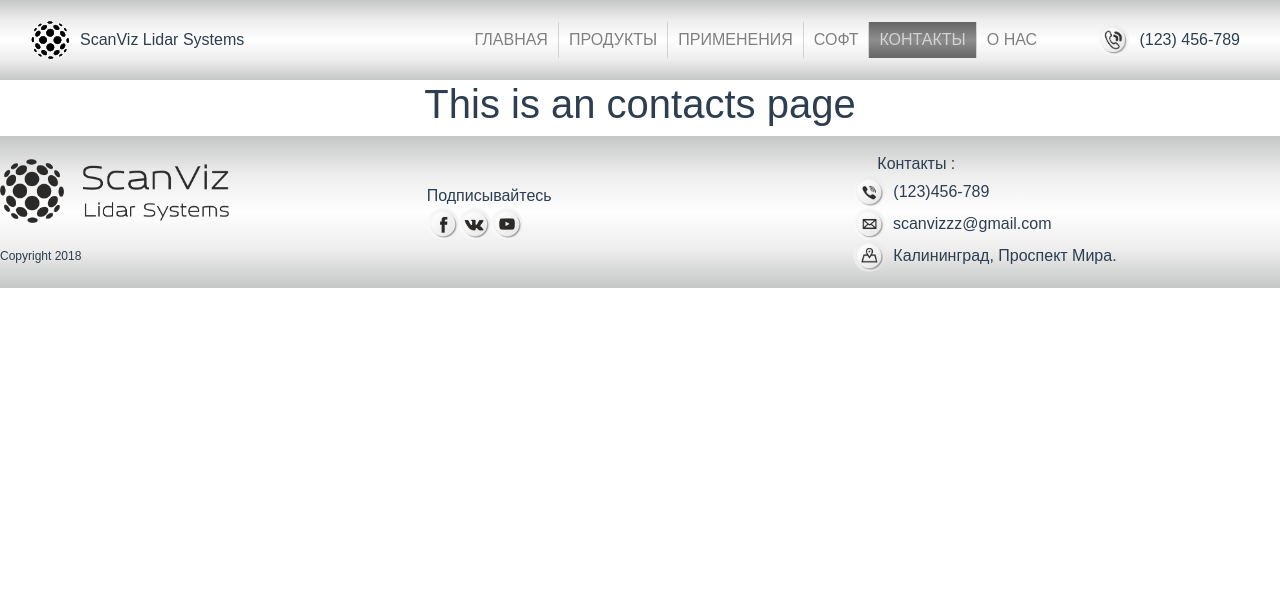
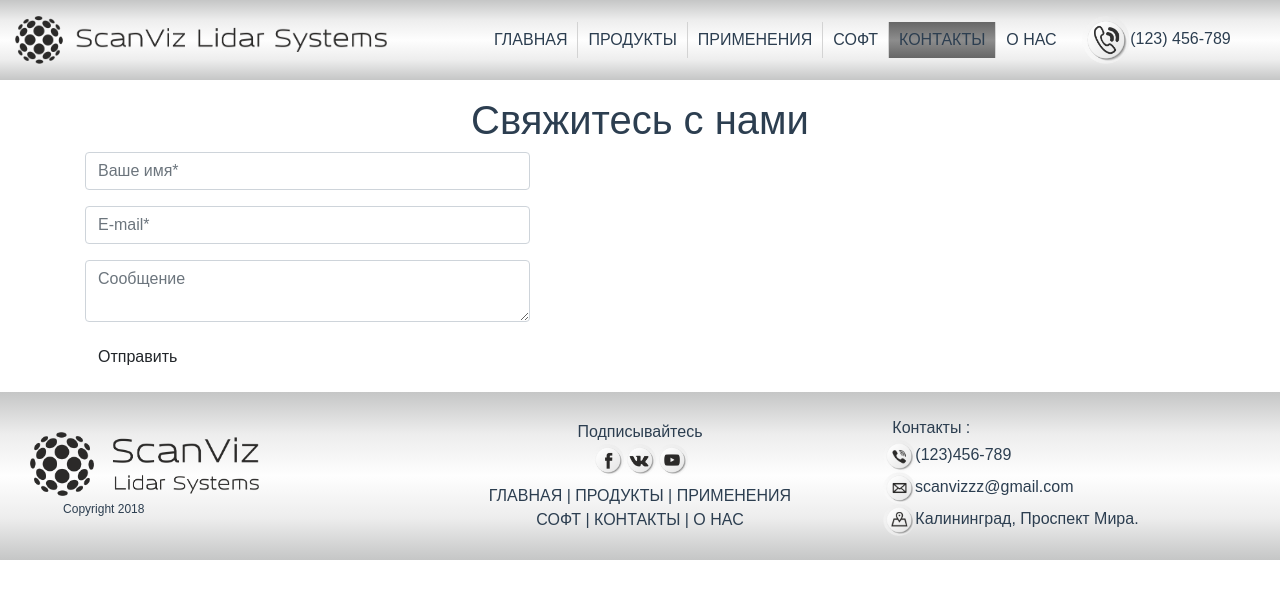
Before and after one commit to vasekguryev94/scanviz-lidar-systems, a Vue app: page /contacts in a window 1280 px wide. Shown: the top 598 px of the page. Built offline with nearby package versions, Linux system fonts and the light colour scheme.

Commit message:
Переделаны хэдер и футер. Начал делать форму обратной связи

```diff
--- a/src/App.vue
+++ b/src/App.vue
@@ -14,6 +14,12 @@ export default {
   components: {
     'footerElement': Footer,
     'headerElement': Header
+  },
+  created () {
+    // let ckeditor = document.createElement('script')
+    // ckeditor.setAttribute('src', 'https://cdn.emailjs.com/sdk/2.2.4/email.min.js')
+    // document.head.appendChild(ckeditor)
+    // emailjs.init('user_2Yie6jIsgYdc4eUGQvvLJ')
   }
 }
 </script>
@@ -23,55 +29,18 @@ export default {
   font-family: 'Arial', Helvetica, Avenir, sans-serif;
   -webkit-font-smoothing: antialiased;
   -moz-osx-font-smoothing: grayscale;
-  text-align: center;
+  /*text-align: center;*/
   color: #2c3e50;
 }
 
-// offsets list
-$offset-sizes: ( s: 8px, m: 16px, l: 24px );
-// sides list
-$sides: ( t: top, b: bottom, l: left, r: right);
-
-// generate padding and margin classes
-@mixin offsets($offset-sizes, $sides){
-  @each $offsetSuffix, $size in $offset-sizes {
-    @each $sideSuffix, $side in $sides {
-      .p#{$sideSuffix}-#{$offsetSuffix} {
-        padding-#{$side}: $size;
-      }
-      .m#{$sideSuffix}-#{$offsetSuffix} {
-        margin-#{$side}: $size;
-      }
-    }
-    .p-#{$offsetSuffix}{
-      padding: $size;
-    }
-    .m-#{$offsetSuffix}{
-      margin: $size;
-    }
-  }
+a:hover {
+  color: #2c3e50!important;
+  text-decoration: none!important;
 }
 
-// generate no padding no margin classes
-@mixin noOffsets($sides) {
-  @each $sideSuffix, $side in $sides {
-    .no-p#{$sideSuffix} {
-      padding-#{$side}: 0;
-    }
-    .no-m#{$sideSuffix} {
-      margin-#{$side}: 0;
-    }
-  }
-  // no-padding
-  .np {
-    padding: 0;
-  }
-  // no-margin
-  .nm {
-    margin: 0;
-  }
+a {
+  color: #2c3e50!important;
+  text-decoration: none!important;
 }
 
-@include offsets($offset-sizes, $sides);
-@include noOffsets($sides);
 </style>
--- a/src/components/Footer.vue
+++ b/src/components/Footer.vue
@@ -1,27 +1,41 @@
 <template>
-    <div class="container footer pt-m pb-m">
+    <div class="container footer pt-4 pb-4">
         <div class="row align-items-center">
-            <div class="col-sm-4 text-left align-items-center">
-                <div class="row">
-                    <img src="../assets/logo-footer.png" alt="" class="icon-big">
+            <div class="col-sm-4 text-sm-left text-center order-last order-sm-0 align-items-center pt-3 pt-sm-0">
+                <div class="col-sm-12">
+                    <img src="../assets/logo-footer.png" alt="" class="icon-big img-fluid">
                 </div>
-                <div class="row pt-l">
+                <div class="col-sm-11 offset-sm-1 pt-l">
                     <span class="small">{{ $t("content.footer.copyright")}}</span>
                 </div>
             </div>
-            <div class="col-sm-4">
-                <div class="row text-center">{{ $t("content.footer.subscribe") }}</div>
-                <div class="row text-center">
+            <div class="col-sm-4 text-center pb-2 pb-sm-0">
+                <div class="col-sm-12 justify-content-center">{{ $t("content.footer.subscribe") }}</div>
+                <div class="col-sm-12 justify-content-center ">
                     <a href="#"><img src="../assets/facebook-footer.png" alt="" class="icon"></a>
                     <a href="#"><img src="../assets/vk-footer.png" alt="" class="icon"></a>
                     <a href="#"><img src="../assets/youtube-footer.png" alt="" class="icon"></a>
                 </div>
+                <div class="col-sm-12 mt-2">
+                    <router-link to="/">{{ $t("content.header.home").toUpperCase() }}</router-link>
+                    |
+                    <router-link to="/products">{{ $t("content.header.products").toUpperCase() }}</router-link>
+                    |
+                    <router-link to="/applications">{{ $t("content.header.applications").toUpperCase() }}</router-link>
+                </div>
+                <div class="col-sm-12">
+                    <router-link to="/soft">{{ $t("content.header.soft").toUpperCase() }}</router-link>
+                    |
+                    <router-link to="/contacts">{{ $t("content.header.contacts").toUpperCase() }}</router-link>
+                    |
+                    <router-link to="/about">{{ $t("content.header.about").toUpperCase() }}</router-link>
+                </div>
             </div>
-            <div class="col-sm-4 text-center">
-                <div class="row align-items-center pl-l">{{ $t("content.footer.contacts") }} :</div>
-                <div class="row align-items-center"><img src="../assets/phone-footer.png" alt="" class="icon pr-s">{{ $t("content.footer.phone") }}</div>
-                <div class="row align-items-center"><img src="../assets/mail-footer.png" alt="" class="icon pr-s">{{ $t("content.footer.email") }}</div>
-                <div class="row align-items-center"><img src="../assets/address-footer.png" alt="" class="icon pr-s">{{ $t("content.footer.address") }}</div>
+            <div class="col-sm-4 justify-content-start text-sm-left text-center pb-2 pb-sm-0">
+                <div class="col-sm-12 pl-4">{{ $t("content.footer.contacts") }} :</div>
+                <div class="col-sm-12"><img src="../assets/phone-footer.png" alt="" class="icon pr-s">{{ $t("content.footer.phone") }}</div>
+                <div class="col-sm-12"><img src="../assets/mail-footer.png" alt="" class="icon pr-s">{{ $t("content.footer.email") }}</div>
+                <div class="col-sm-12"><img src="../assets/address-footer.png" alt="" class="icon pr-s">{{ $t("content.footer.address") }}</div>
 
             </div>
         </div>
@@ -53,7 +67,7 @@ export default {
     }
 
     .icon-big {
-        height: 64px;
+        max-height: 64px;
     }
 
     .small {
--- a/src/components/Header.vue
+++ b/src/components/Header.vue
@@ -1,12 +1,15 @@
 <template>
-  <div id="nav">
-    <div class="header-logo">
-      <img src='../assets/Sphere_40x40.png' name="sphere">
-      <label for="sphere">ScanViz Lidar Systems</label>
+  <div class="container header pt-3 pb-3">
+    <div id="nav" class="row align-items-center">
+      <div class="col-sm-4 d-none d-sm-inline-flex">
+        <img src='../assets/logo-header.png' class="icon img-fluid" name="sphere">
       </div>
-    <div class="header-right">
-      <div class="header-nav">
-        <router-link to="/">{{ $t("content.header.home").toUpperCase() }}</router-link>
+      <div class="header-right col-12 col-sm-8">
+        <div class="row align-items-center">
+          <div class="header-nav col-sm-9">
+            <div class="row float-xl-right">
+
+              <router-link class="ml-1 ml-xl-0" to="/">{{ $t("content.header.home").toUpperCase() }}</router-link>
               <router-link class="header-products" to="/products">
                 {{ $t("content.header.products").toUpperCase() }}
                 <ul class="header-submenu">
@@ -23,12 +26,42 @@
               <router-link to="/contacts">{{ $t("content.header.contacts").toUpperCase() }}</router-link>
               <router-link to="/about">{{ $t("content.header.about").toUpperCase() }}</router-link>
             </div>
-      <div class="header-telephone">
+          </div>
+          <div class="header-telephone col-sm-3">
             <img src='../assets/phone_header.png' class="icon" name="phone_header">
             <label for="phone_header">(123) 456-789</label>
           </div>
         </div>
       </div>
+    </div>
+  </div>
+
+  <!--<div class="container header pt-m pb-m">-->
+    <!--<div class="row">-->
+      <!--<div class="col-sm-3">-->
+        <!--<img src='../assets/logo-header.png' class="icon" name="sphere">-->
+      <!--</div>-->
+      <!--<div class="col-sm-7">-->
+        <!--<router-link to="/">{{ $t("content.header.home").toUpperCase() }}</router-link>-->
+        <!--<router-link class="header-products" to="/products">-->
+        <!--{{ $t("content.header.products").toUpperCase() }}-->
+        <!--<ul class="header-submenu">-->
+        <!--<li>меню второго уровня-->
+        <!--</li>-->
+        <!--<li>меню второго уровня-->
+        <!--</li>-->
+        <!--<li>меню второго уровня-->
+        <!--</li>-->
+        <!--</ul>-->
+        <!--</router-link>-->
+        <!--<router-link to="/applications">{{ $t("content.header.applications").toUpperCase() }}</router-link>-->
+        <!--<router-link to="/soft">{{ $t("content.header.soft").toUpperCase() }}</router-link>-->
+        <!--<router-link to="/contacts">{{ $t("content.header.contacts").toUpperCase() }}</router-link>-->
+        <!--<router-link to="/about">{{ $t("content.header.about").toUpperCase() }}</router-link>-->
+      <!--</div>-->
+      <!--<div class="col-sm-2"></div>-->
+    <!--</div>-->
+  <!--</div>-->
 </template>
 
 <script>
@@ -37,19 +70,26 @@ export default {
 </script>
 
 <style lang="scss">
+
+  .header {
+    background-image: linear-gradient(#C5C6C6, #EDEDED, #FEFEFE, #EDEDED, #C5C6C6);
+    background-color: #EDEDED;
+    max-width: unset!important;
+  }
+
   #nav {
     // + * {
     //   margin-top: 80px;
     //   overflow: auto;
     // }
-    width: 100%;
-    height: 80px;
+    /*width: 100%;*/
+    /*height: 80px;*/
     // position: fixed;
     // top: 0;
-    display: flex;
-    justify-content: space-between;
-    background-image: linear-gradient(#C5C6C6, #EDEDED, #FEFEFE, #EDEDED, #C5C6C6);
-    background-color: #EDEDED;
+    /*display: flex;*/
+    /*justify-content: space-between;*/
+    /*background-image: linear-gradient(#C5C6C6, #EDEDED, #FEFEFE, #EDEDED, #C5C6C6);*/
+    /*background-color: #EDEDED;*/
     a {
       color: grey;
       text-decoration: none;
@@ -73,16 +113,16 @@ export default {
     .header-nav,
     .header-telephone,
     .header-right {
-      display: flex;
-      align-items: center;
-      justify-content: center;
-      margin: 5px 20px;
-      img {
-        margin: 5px 10px;
-      }
-      label {
-        margin: 0;
-      }
+      /*display: flex;*/
+      /*align-items: center;*/
+      /*justify-content: center;*/
+      /*margin: 5px 20px;*/
+      /*img {*/
+        /*margin: 5px 10px;*/
+      /*}*/
+      /*label {*/
+        /*margin: 0;*/
+      /*}*/
     }
     .header-nav {
       &.header-submenu:after {
@@ -129,7 +169,7 @@ export default {
       }
     }
     .icon {
-        height: 32px;
+        max-height: 48px;
     }
   }
 </style>
--- a/src/locales/en.js
+++ b/src/locales/en.js
@@ -29,6 +29,19 @@ export default {
       backpack: 'Backpack',
       carContent: 'Устройство легко устанавливается на крышу автомобиля',
       areasOfUse: 'Areas of use'
+    },
+    form: {
+      h1: 'Свяжитесь с нами',
+      nameForm: 'Enter name*',
+      emailForm: 'E-mail*',
+      messageForm: 'Message',
+      buttonSend: 'Send',
+      p1: '',
+      addressLabel: 'Address',
+      address: '',
+      phoneLabel: '',
+      phone: '',
+      emailLabel: ''
     }
   }
 }
--- a/src/locales/ru.js
+++ b/src/locales/ru.js
@@ -29,6 +29,19 @@ export default {
       backpack: 'Рюкзак',
       carContent: 'Устройство легко устанавливается на крышу автомобиля',
       areasOfUse: 'Области применения'
+    },
+    form: {
+      h1: 'Свяжитесь с нами',
+      nameForm: 'Ваше имя*',
+      emailForm: 'E-mail*',
+      messageForm: 'Сообщение',
+      buttonSend: 'Отправить',
+      p1: 'Если у вас возникли вопросы и предложения',
+      addressLabel: 'Адрес',
+      address: '',
+      phoneLabel: '',
+      phone: '',
+      emailLabel: ''
     }
   }
 }
--- a/src/views/Contacts.vue
+++ b/src/views/Contacts.vue
@@ -1,5 +1,28 @@
 <template>
-  <div class="contacts">
-    <h1>This is an contacts page</h1>
+  <div class="contacts container pt-3 pb-3">
+    <h1 class="text-center">{{$t('content.form.h1')}}</h1>
+    <div class="row">
+      <div class="col-12 col-sm-5">
+        <form>
+          <div class="form-group">
+            <input class="form-control" id="name" aria-describedby="emailHelp" :placeholder="$t('content.form.nameForm')">
+          </div>
+          <div class="form-group">
+            <input class="form-control" id="email" :placeholder="$t('content.form.emailForm')">
+          </div>
+          <div class="form-group">
+            <textarea type="password" class="form-control" id="message" :placeholder="$t('content.form.messageForm')"></textarea>
+          </div>
+          <button type="submit" class="btn">{{$t('content.form.buttonSend')}}</button>
+        </form>
+      </div>
+    </div>
+    <div class="col-12 col-sm-7">
+
+    </div>
   </div>
 </template>
+
+<script>
+
+</script>
--- a/src/views/Home.vue
+++ b/src/views/Home.vue
@@ -1,7 +1,7 @@
 <template>
     <div>
         <carousel></carousel>
-        <div class="container home">
+        <div class="container home text-center">
           <div class="col home-content">
             <div class="text-center">
               <h1>{{ $t("content.home.mobileLaserScan").toUpperCase() }}</h1>
```
Also changed, not shown: src/assets/logo-header.png (added). Lines whose indentation alone changed are shown as unchanged.
